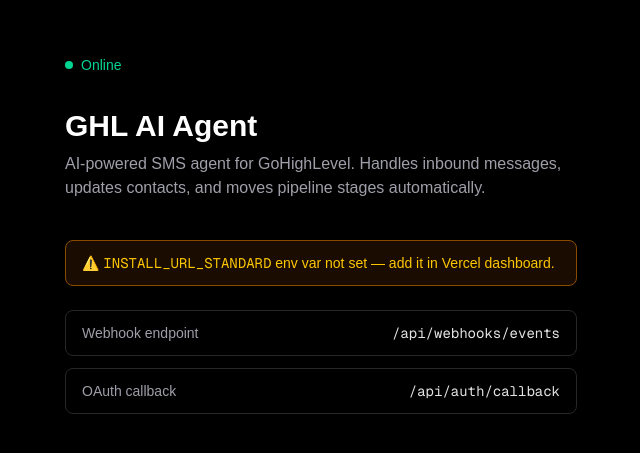
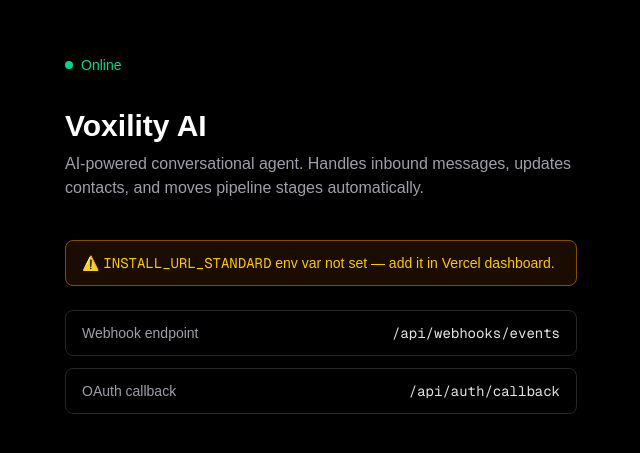
Before and after one commit to growthable-source/ghl-agent, a Next.js app: page / in a window 1280 px wide. Shown: the part 167-620 px from the top of the page, without its empty margins (319-959 px from the left). Built offline with nearby package versions, Linux system fonts and the light colour scheme.

Commit message:
Remove provider references from homepage

```diff
--- a/app/page.tsx
+++ b/app/page.tsx
@@ -13,9 +13,9 @@
           </span>
         </div>
 
-        <h1 className="text-3xl font-semibold mb-2">GHL AI Agent</h1>
+        <h1 className="text-3xl font-semibold mb-2">Voxility AI</h1>
         <p className="text-zinc-400 mb-10">
-          AI-powered SMS agent for GoHighLevel. Handles inbound messages, updates contacts, and moves pipeline stages automatically.
+          AI-powered conversational agent. Handles inbound messages, updates contacts, and moves pipeline stages automatically.
         </p>
 
         {installUrl ? (
@@ -23,7 +23,7 @@
             href={installUrl}
             className="inline-flex items-center justify-center w-full rounded-lg bg-white text-black font-medium text-sm h-11 px-6 hover:bg-zinc-200 transition-colors mb-6"
           >
-            Install on GoHighLevel
+            Install App
           </a>
         ) : (
           <div className="rounded-lg border border-yellow-800 bg-yellow-950/40 text-yellow-400 text-sm px-4 py-3 mb-6">
```
